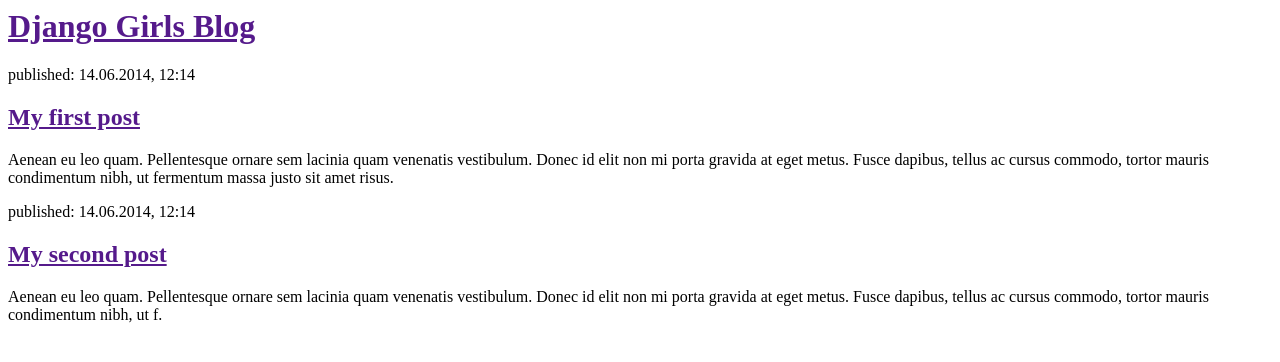
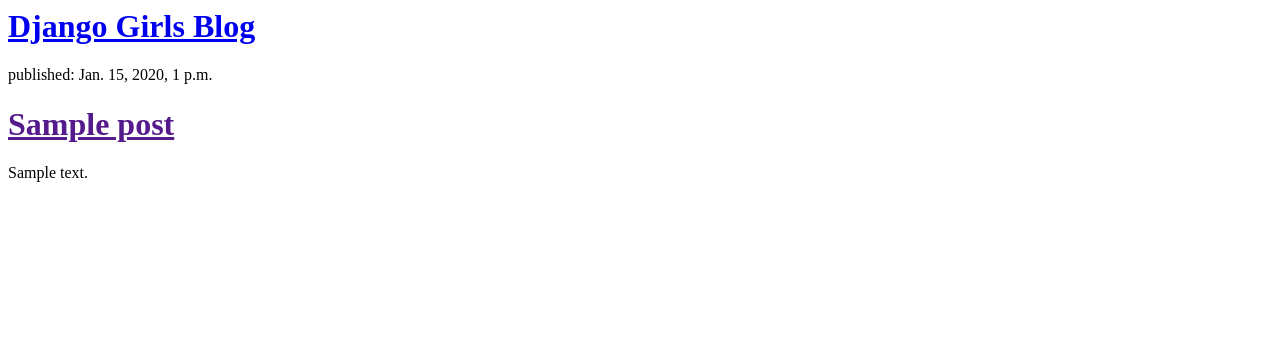
Before and after one commit to plyq/my-first-blog, a Django app: template blog/templates/blog/post_list.html in a window 1280 px wide. Shown: the top 362 px of the page. Run offline with Django 3.2, Linux system fonts and the light colour scheme; the template is opened without the code that fills it: values that come from a table or form of the project are taken from there, others are empty; tables that the repository leaves empty hold one stand-in row (values such as "Sample post").

Commit message:
templates modified

```diff
--- a/blog/templates/blog/post_list.html
+++ b/blog/templates/blog/post_list.html
@@ -4,19 +4,15 @@
     </head>
     <body>
         <div>
-                <h1><a href="">Django Girls Blog</a></h1>
+            <h1><a href="/">Django Girls Blog</a></h1>
         </div>
 
+        {% for post in posts %}
             <div>
-                <p>published: 14.06.2014, 12:14</p>
-                <h2><a href="">My first post</a></h2>
-                <p>Aenean eu leo quam. Pellentesque ornare sem lacinia quam venenatis vestibulum. Donec id elit non mi porta gravida at eget metus. Fusce dapibus, tellus ac cursus commodo, tortor mauris condimentum nibh, ut fermentum massa justo sit amet risus.</p>
+                <p>published: {{ post.published_date }}</p>
+                <h1><a href="">{{ post.title }}</a></h1>
+                <p>{{ post.text|linebreaksbr }}</p>
             </div>
-
-            <div>
-                <p>published: 14.06.2014, 12:14</p>
-                <h2><a href="">My second post</a></h2>
-                <p>Aenean eu leo quam. Pellentesque ornare sem lacinia quam venenatis vestibulum. Donec id elit non mi porta gravida at eget metus. Fusce dapibus, tellus ac cursus commodo, tortor mauris condimentum nibh, ut f.</p>
-            </div>
+        {% endfor %}
     </body>
 </html>
--- a/blog/views.py
+++ b/blog/views.py
@@ -1,5 +1,8 @@
 from django.shortcuts import render
+from .models import Post
+from django.utils import timezone
 
 # Create your views here.
 def post_list(request):
-    return render(request, 'blog/post_list.html', {})
+	posts = Post.objects.filter(published_date__lte=timezone.now()).order_by("-published_date")
+	return render(request, 'blog/post_list.html', {'posts': posts})
```
Lines whose indentation alone changed are shown as unchanged.
